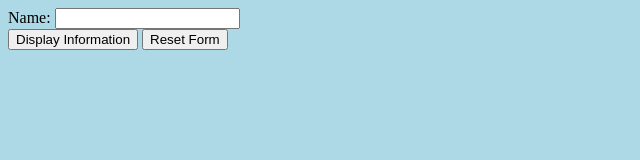
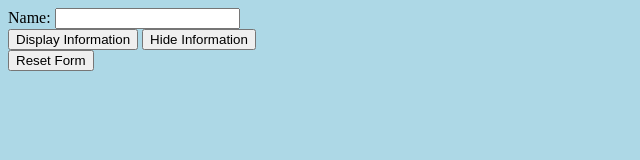
Before and after one commit to nholt908/JavaScript-Form, a plain HTML site: page index.html in a window 1280 px wide. Shown: the whole page, without its empty margins (0-640 px from the left). Drawn offline with Linux system fonts and the light colour scheme.

Commit message:
JavaScript buttons

```diff
--- a/index.html
+++ b/index.html
@@ -13,7 +13,8 @@
 
 
         <input type="button" value="Display Information" onclick="displayInformation(this.form);">
-        <input type="button" value="Reset Form" onclick="resetForm();">
+        <input type="button" value="Hide Information" onclick="hideInformation();"><br>
+        <input type="button" value="Reset Form" onclick="resetForm(this.form);">
 
 
 
--- a/script.js
+++ b/script.js
@@ -2,6 +2,10 @@ function displayInformation(form){
     document.getElementById("info").innerHTML = "Name: " + form.elements["name"].value + "<br>";
 }
 
-function resetForm(){
-    document.getElementById("reset");
+function hideInformation(){
+    document.getElementById("info").innerHTML = "";
 }
+
+function resetForm(form){
+    form.reset();
+}
```
